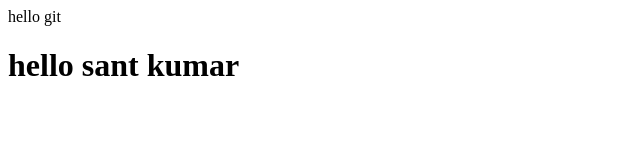
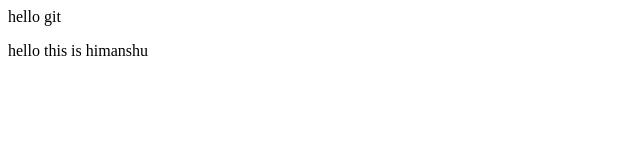
Before and after one commit to sharmasant/gittest, a plain HTML site: page index.html in a window 1280 px wide. Shown: the whole page, without its empty margins (0-640 px from the left). Drawn offline with Linux system fonts and the light colour scheme.

Commit message:
new change

```diff
--- a/index.html
+++ b/index.html
@@ -1,2 +1,2 @@
 <p> hello git </p>
-<h1>hello sant kumar</h1>
+<p>hello this is himanshu</P>
```
